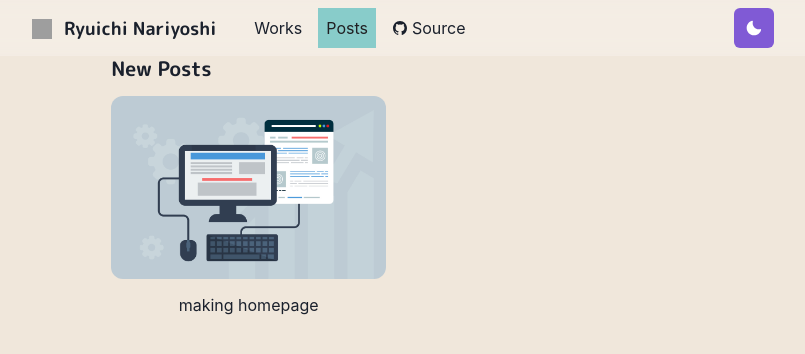
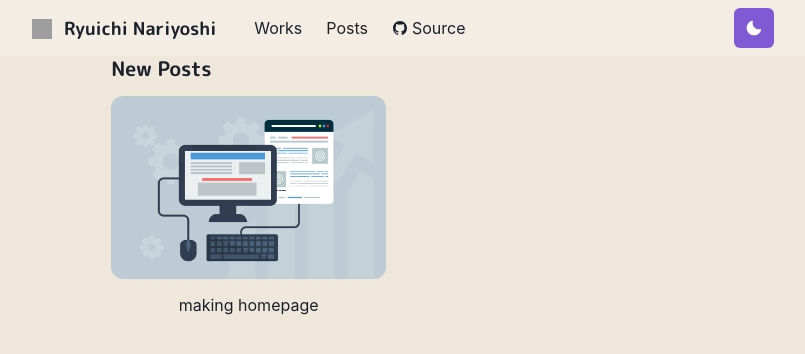
Before and after one commit to NariyoshiRyuichi/craft_homepage, a Next.js app: page /posts in a window 1280 px wide. Shown: the top 354 px of the page, without its empty margins (242-1047 px from the left). Built offline with nearby package versions, Linux system fonts and the light colour scheme; grey boxes are pictures that could not be loaded.

Commit message:
seventh commit

```diff
--- a/components/navbar.js
+++ b/components/navbar.js
@@ -22,10 +22,10 @@ const LinkItem = ({ href, path, _target, children, ...props }) => {
   const active = path === href
   const inactiveColor = useColorModeValue("gray200","whiteAlpha.900")
   return (
-    <NextLink href={href}>
+    <NextLink href={href} passHref>
       <Link
 	p={2}
-	bg={active ? "glassTeal" : undefined}
+	bg={active ? "grassTeal" : undefined}
 	color={active ? "#202023" : inactiveColor}
 	_target={_target}
 	{...props}
```
